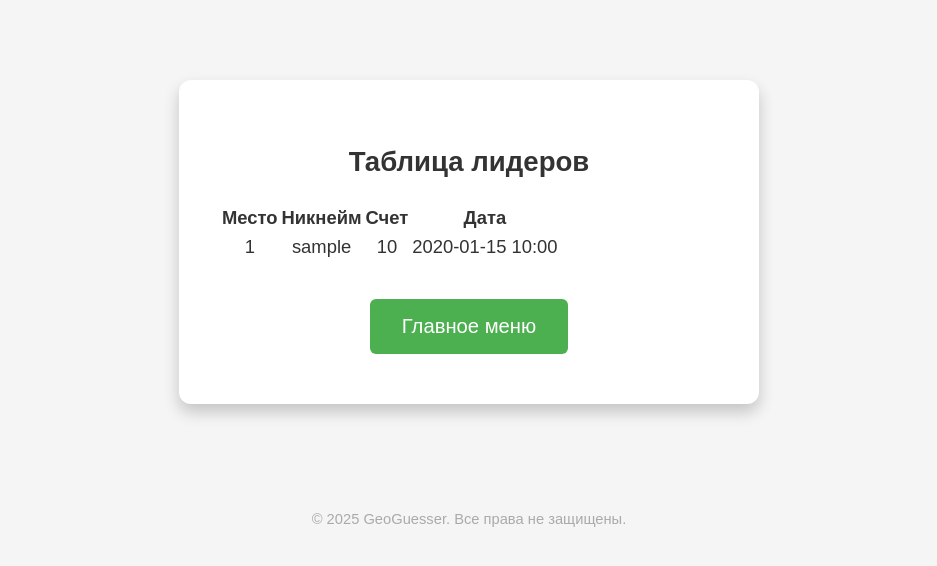
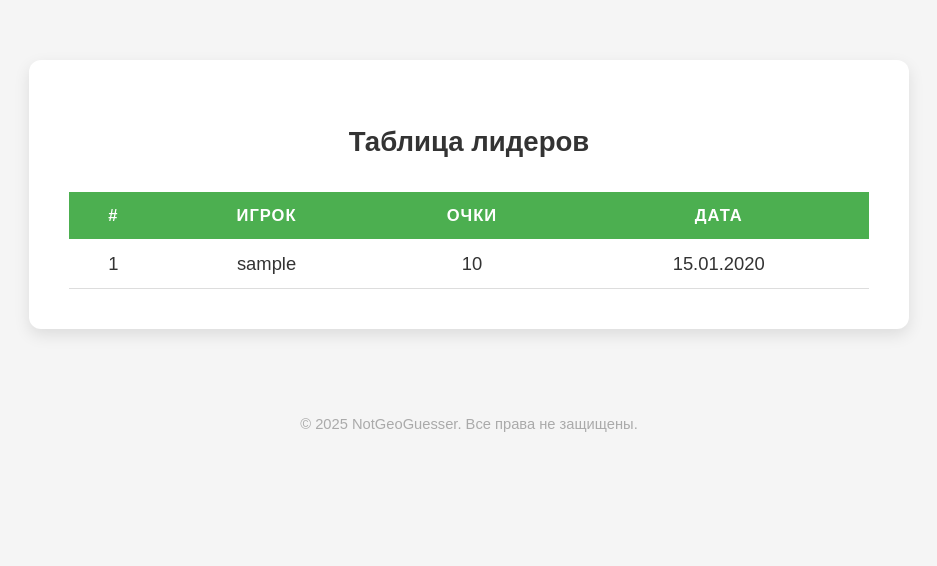
Before and after one commit to cerXXXX/yandex_geoguesser, a Flask app: page /leaderboard in a window 1280 px wide. Shown: the part 80-646 px from the top of the page, without its empty margins (171-1108 px from the left). Run offline with Flask 3, Linux system fonts and the light colour scheme; tables that the repository leaves empty hold one stand-in row (values such as "Sample post").

Commit message:
update style.css for leaderboard.html

```diff
--- a/app/static/style.css
+++ b/app/static/style.css
@@ -313,3 +313,61 @@ form button:hover {
 .auth-note a:hover {
     color: #0056b3;
 }
+
+/* === Таблица лидеров === */
+.leaderboard-wrapper {
+    max-width: 800px;
+    margin: 60px auto;
+    background: #fff;
+    padding: 40px;
+    border-radius: 12px;
+    box-shadow: 0 6px 16px rgba(0, 0, 0, 0.1);
+    overflow-x: auto;
+}
+
+.leaderboard-wrapper h2 {
+    text-align: center;
+    color: #333;
+    margin-bottom: 30px;
+}
+
+table.leaderboard-table {
+    width: 100%;
+    border-collapse: collapse;
+}
+
+table.leaderboard-table th {
+    background-color: #4CAF50;
+    color: white;
+    padding: 12px;
+    text-transform: uppercase;
+    font-size: 0.9rem;
+    letter-spacing: 1px;
+}
+
+table.leaderboard-table td {
+    padding: 12px;
+    border-bottom: 1px solid #ddd;
+    text-align: center;
+}
+
+table.leaderboard-table tr:nth-child(even) {
+    background-color: #f9f9f9;
+}
+
+table.leaderboard-table tr:hover {
+    background-color: #f1f1f1;
+}
+
+@media screen and (max-width: 600px) {
+    .leaderboard-wrapper {
+        padding: 20px;
+        margin: 30px 10px;
+    }
+
+    table.leaderboard-table th,
+    table.leaderboard-table td {
+        font-size: 0.9rem;
+        padding: 10px;
+    }
+}
--- a/app/templates/base.html
+++ b/app/templates/base.html
@@ -20,7 +20,7 @@
 
     {% if not game_page %}
         <footer>
-            <p>&copy; 2025 GeoGuesser. Все права не защищены.</p>
+            <p>&copy; 2025 NotGeoGuesser. Все права не защищены.</p>
         </footer>
     {% endif %}
 </body>
--- a/app/templates/leaderboard.html
+++ b/app/templates/leaderboard.html
@@ -1,24 +1,26 @@
 {% extends 'base.html' %}
 {% block content %}
-<div class="page-wrapper">
+<div class="leaderboard-wrapper">
     <h2>Таблица лидеров</h2>
-    <table>
+    <table class="leaderboard-table">
+        <thead>
             <tr>
-            <th>Место</th>
-            <th>Никнейм</th>
-            <th>Счет</th>
+                <th>#</th>
+                <th>Игрок</th>
+                <th>Очки</th>
                 <th>Дата</th>
             </tr>
+        </thead>
+        <tbody>
             {% for game in games %}
             <tr>
                 <td>{{ loop.index }}</td>
                 <td>{{ game.user.nickname }}</td>
                 <td>{{ game.score }}</td>
-            <td>{{ game.date.strftime('%Y-%m-%d %H:%M') }}</td>
+                <td>{{ game.date.strftime('%d.%m.%Y') }}</td>
             </tr>
             {% endfor %}
+        </tbody>
     </table>
-    <br>
-    <a href="{{ url_for('menu.menu') }}"><button>Главное меню</button></a>
 </div>
 {% endblock %}
```
Lines whose indentation alone changed are shown as unchanged.
